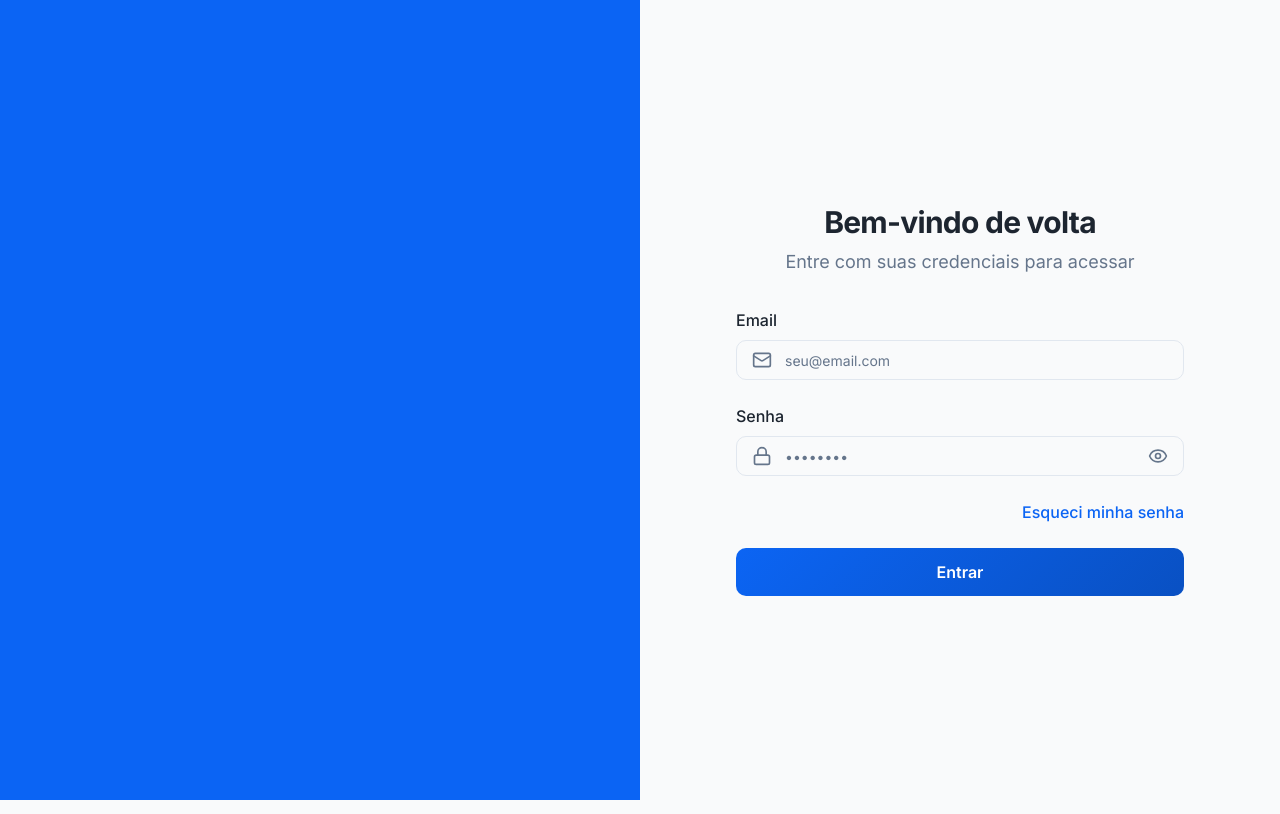
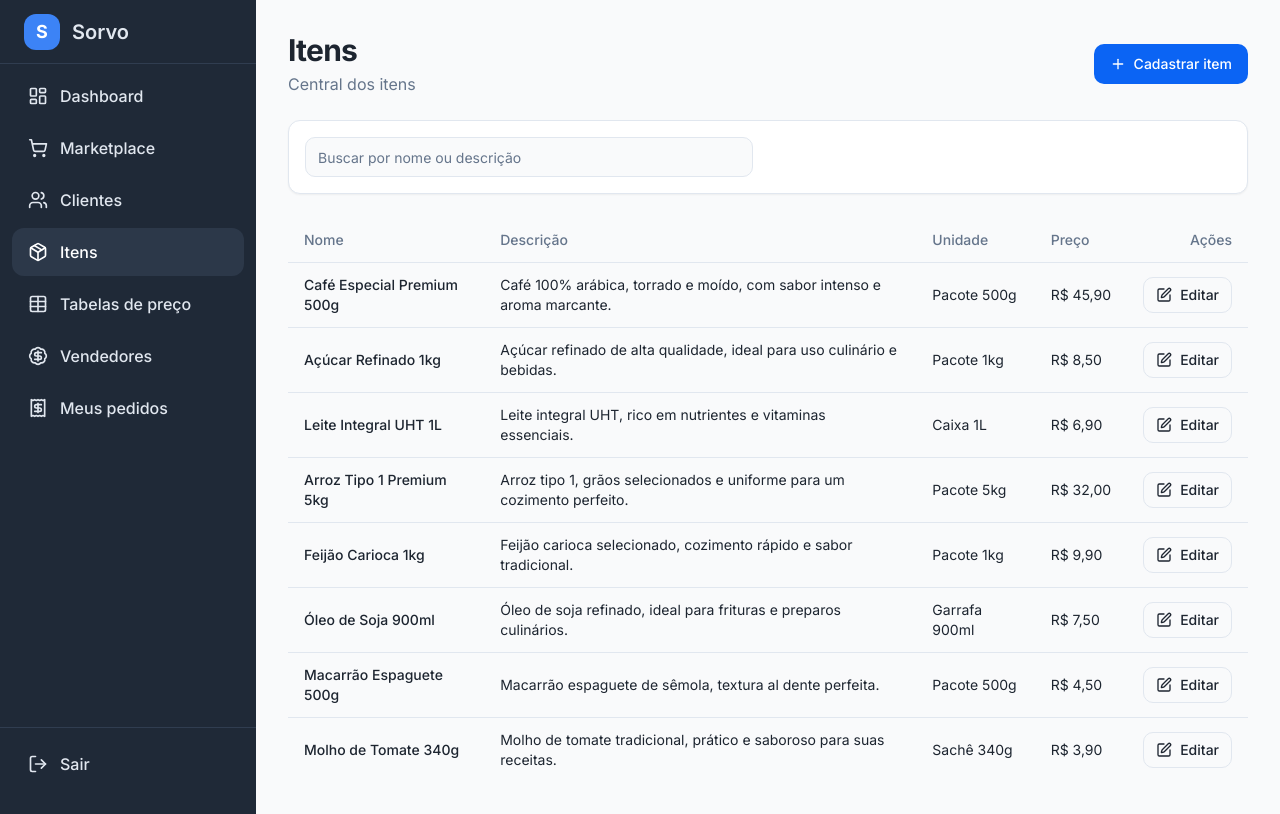
Before and after one commit to Enricomaine/Sorvo, a React (Vite) app in the folder web/: page /itens in a window 1280 px wide. Before the commit this address led to /. Built offline with nearby package versions, Linux system fonts and the light colour scheme; sample sign-in values are in the browser's storage; the HTML template or start-up script is replaced by a standard one.

Commit message:
Adds customized UI for each user role

```diff
--- a/web/src/App.tsx
+++ b/web/src/App.tsx
@@ -42,27 +42,27 @@ const App = () => (
           <BrowserRouter>
             <Routes>
               <Route path="/" element={<Login />} />
-              <Route path="/dashboard" element={<ProtectedRoute><Dashboard /></ProtectedRoute>} />
+              <Route path="/dashboard" element={<ProtectedRoute allowRoles={["admin", "seller"]}><Dashboard /></ProtectedRoute>} />
               <Route path="/marketplace" element={<ProtectedRoute><Marketplace /></ProtectedRoute>} />
-              <Route path="/clientes" element={<ProtectedRoute><Customers /></ProtectedRoute>} />
+              <Route path="/clientes" element={<ProtectedRoute allowRoles={["admin", "seller"]}><Customers /></ProtectedRoute>} />
               <Route path="/esqueci-senha" element={<ForgotPassword />} />
               <Route path="/recuperar-senha" element={<ResetPassword />} />
               <Route path="/primeiro-acesso" element={<FirstAccess />} />
-              <Route path="/pedido/:id" element={<ProtectedRoute><OrderView /></ProtectedRoute>} />
+              <Route path="/pedido/:id" element={<ProtectedRoute allowRoles={["admin", "seller"]}><OrderView /></ProtectedRoute>} />
               <Route path="/meus-pedidos" element={<ProtectedRoute><MyOrders /></ProtectedRoute>} />
               <Route path="/meus-pedidos/:id" element={<ProtectedRoute><OrderReadOnly /></ProtectedRoute>} />
-              <Route path="/clientes/novo" element={<ProtectedRoute><CustomerCreate /></ProtectedRoute>} />
-              <Route path="/clientes/:id/editar" element={<ProtectedRoute><CustomerEdit /></ProtectedRoute>} />
-              <Route path="/itens" element={<ProtectedRoute><Items /></ProtectedRoute>} />
-              <Route path="/itens/novo" element={<ProtectedRoute><ItemCreate /></ProtectedRoute>} />
-              <Route path="/itens/:id/editar" element={<ProtectedRoute><ItemEdit /></ProtectedRoute>} />
-              <Route path="/tabelas-preco" element={<ProtectedRoute><PriceTables /></ProtectedRoute>} />
-              <Route path="/tabelas-preco/nova" element={<ProtectedRoute><PriceTableCreate /></ProtectedRoute>} />
-              <Route path="/tabelas-preco/:id/editar" element={<ProtectedRoute><PriceTableEdit /></ProtectedRoute>} />
-              <Route path="/vendedores" element={<ProtectedRoute><Sellers /></ProtectedRoute>} />
-              <Route path="/vendedores/novo" element={<ProtectedRoute><SellerCreate /></ProtectedRoute>} />
-              <Route path="/vendedores/:id/editar" element={<ProtectedRoute><SellerEdit /></ProtectedRoute>} />
-              <Route path="/product/:id" element={<ProtectedRoute><ProductDetail /></ProtectedRoute>} />
+              <Route path="/clientes/novo" element={<ProtectedRoute allowRoles={["admin", "seller"]}><CustomerCreate /></ProtectedRoute>} />
+              <Route path="/clientes/:id/editar" element={<ProtectedRoute allowRoles={["admin", "seller"]}><CustomerEdit /></ProtectedRoute>} />
+              <Route path="/itens" element={<ProtectedRoute allowRoles={["admin", "seller"]}><Items /></ProtectedRoute>} />
+              <Route path="/itens/novo" element={<ProtectedRoute allowRoles={["admin", "seller"]}><ItemCreate /></ProtectedRoute>} />
+              <Route path="/itens/:id/editar" element={<ProtectedRoute allowRoles={["admin", "seller"]}><ItemEdit /></ProtectedRoute>} />
+              <Route path="/tabelas-preco" element={<ProtectedRoute allowRoles={["admin", "seller"]}><PriceTables /></ProtectedRoute>} />
+              <Route path="/tabelas-preco/nova" element={<ProtectedRoute allowRoles={["admin", "seller"]}><PriceTableCreate /></ProtectedRoute>} />
+              <Route path="/tabelas-preco/:id/editar" element={<ProtectedRoute allowRoles={["admin", "seller"]}><PriceTableEdit /></ProtectedRoute>} />
+              <Route path="/vendedores" element={<ProtectedRoute allowRoles={["admin", "seller"]}><Sellers /></ProtectedRoute>} />
+              <Route path="/vendedores/novo" element={<ProtectedRoute allowRoles={["admin", "seller"]}><SellerCreate /></ProtectedRoute>} />
+              <Route path="/vendedores/:id/editar" element={<ProtectedRoute allowRoles={["admin", "seller"]}><SellerEdit /></ProtectedRoute>} />
+              <Route path="/product/:id" element={<ProtectedRoute allowRoles={["admin", "seller", "customer"]}><ProductDetail /></ProtectedRoute>} />
               <Route path="*" element={<NotFound />} />
             </Routes>
           </BrowserRouter>
--- a/web/src/components/AppSidebar.tsx
+++ b/web/src/components/AppSidebar.tsx
@@ -1,9 +1,11 @@
 import { LayoutDashboard, ShoppingCart, LogOut, Menu, X, Users, Package, Table, BadgeDollarSign, Receipt } from "lucide-react";
 import { NavLink, useNavigate } from "react-router-dom";
-import { useState } from "react";
+import { useMemo, useState } from "react";
 import { cn } from "@/lib/utils";
 import { Button } from "@/components/ui/button";
 import { useToast } from "@/hooks/use-toast";
+import { useAuth } from "@/contexts/AuthContext";
+import { logout as apiLogout } from "@/lib/api";
 
 const menuItems = [
   {
@@ -51,8 +53,36 @@ export function AppSidebar({ children }: AppSidebarProps) {
   const [isOpen, setIsOpen] = useState(false);
   const navigate = useNavigate();
   const { toast } = useToast();
+  const { logout, token } = useAuth();
+
+  const role = useMemo(() => {
+    const tokenSource = token || (typeof window !== "undefined" ? localStorage.getItem("sorvo_token") : null);
+    if (!tokenSource) return undefined;
+    try {
+      const payloadBase64Url = tokenSource.split(".")[1];
+      const base64 = payloadBase64Url.replace(/-/g, "+").replace(/_/g, "/");
+      const padded = base64 + "===".slice(0, (4 - (base64.length % 4)) % 4);
+      const payloadJson = JSON.parse(atob(padded));
+      return payloadJson?.role as string | undefined;
+    } catch {
+      return undefined;
+    }
+  }, [token]);
+
+  const visibleMenuItems = useMemo(() => {
+    if (role === "customer") {
+      return menuItems.filter((it) => ["/marketplace", "/meus-pedidos"].includes(it.url));
+    }
+    if (role === "seller") {
+      return menuItems.filter(it => !["/vendedores"].includes(it.url))
+    }
+    return menuItems;
+  }, [role]);
 
   const handleLogout = () => {
+    logout();
+
+    apiLogout().catch(() => {});
     toast({
       title: "Logout realizado",
       description: "Você foi desconectado com sucesso.",
@@ -62,22 +92,16 @@ export function AppSidebar({ children }: AppSidebarProps) {
 
   return (
 <div className="flex min-h-screen w-full">
-      {/* Mobile overlay */}
       {isOpen && (
-        <div
-          className="fixed inset-0 z-40 bg-foreground/20 backdrop-blur-sm lg:hidden"
-          onClick={() => setIsOpen(false)}
+  <div className="fixed inset-0 z-40 bg-foreground/20 backdrop-blur-sm lg:hidden" onClick={() => setIsOpen(false)}
         />
       )}
 
-      {/* Sidebar */}
-      <aside
-        className={cn(
+      <aside className={cn(
           "fixed inset-y-0 left-0 z-50 flex w-64 flex-col bg-sidebar transition-transform duration-300 lg:static lg:translate-x-0",
           isOpen ? "translate-x-0" : "-translate-x-full"
         )}
       >
-        {/* Logo */}
 <div className="flex h-16 items-center justify-between border-b border-sidebar-border px-6">
     <div className="flex items-center gap-3">
       <div className="flex h-9 w-9 items-center justify-center rounded-lg bg-sidebar-primary">
@@ -85,24 +109,15 @@ export function AppSidebar({ children }: AppSidebarProps) {
       </div>
       <span className="text-xl font-semibold text-sidebar-foreground">Sorvo</span>
     </div>
-          <Button
-            variant="ghost"
-            size="icon"
-            className="lg:hidden text-sidebar-foreground hover:bg-sidebar-accent"
-            onClick={() => setIsOpen(false)}
+    <Button variant="ghost" size="icon" className="lg:hidden text-sidebar-foreground hover:bg-sidebar-accent" onClick={() => setIsOpen(false)}
           >
 <X className="h-5 w-5" />
   </Button>
 </div>
 
-        {/* Navigation */}
-        <nav className="flex-1 space-y-1 px-3 py-4">
-          {menuItems.map((item) => (
-            <NavLink
-              key={item.url}
-              to={item.url}
-              onClick={() => setIsOpen(false)}
-              className={({ isActive }) =>
+<nav className="flex-1 space-y-1 px-3 py-2 overflow-y-auto">
+          {visibleMenuItems.map((item) => (
+  <NavLink key={item.url} to={item.url} onClick={() => setIsOpen(false)} className={({ isActive }) =>
                 cn(
                   "flex items-center gap-3 rounded-lg px-4 py-3 text-base font-medium transition-colors",
                   isActive
@@ -117,26 +132,17 @@ export function AppSidebar({ children }: AppSidebarProps) {
           ))}
 </nav>
 
-        {/* Logout */}
-        <div className="border-t border-sidebar-border p-3">
-          <button
-            onClick={handleLogout}
-            className="flex w-full items-center gap-3 rounded-lg px-4 py-3 text-base font-medium text-sidebar-foreground transition-colors hover:bg-sidebar-accent/50 hover:text-sidebar-accent-foreground"
-          >
+<div className="border-t border-sidebar-border p-3 sticky bottom-0 bg-sidebar">
+<button onClick={handleLogout} className="flex w-full items-center gap-3 rounded-lg px-4 py-3 text-base font-medium text-sidebar-foreground transition-colors hover:bg-sidebar-accent/50 hover:text-sidebar-accent-foreground">
   <LogOut className="h-5 w-5" />
             Sair
 </button>
 </div>
 </aside>
 
-      {/* Main content */}
 <div className="flex flex-1 flex-col">
-        {/* Mobile header */}
 <header className="sticky top-0 z-30 flex h-16 items-center gap-4 border-b bg-background px-4 lg:hidden">
-          <Button
-            variant="ghost"
-            size="icon"
-            onClick={() => setIsOpen(true)}
+<Button variant="ghost" size="icon" onClick={() => setIsOpen(true)}
           >
 <Menu className="h-5 w-5" />
 </Button>
@@ -148,7 +154,6 @@ export function AppSidebar({ children }: AppSidebarProps) {
 </div>
 </header>
 
-        {/* Page content */}
 <main className="flex-1 overflow-auto">
           {children}
 </main>
--- a/web/src/components/ProtectedRoute.tsx
+++ b/web/src/components/ProtectedRoute.tsx
@@ -1,14 +1,35 @@
-import { ReactNode } from "react";
+import { ReactNode, useMemo } from "react";
 import { Navigate, useLocation } from "react-router-dom";
 import { useAuth } from "@/contexts/AuthContext";
 import { useToast } from "@/hooks/use-toast";
 
-export default function ProtectedRoute({ children }: { children: ReactNode }) {
-  const { isAuthenticated } = useAuth();
+interface ProtectedRouteProps {
+  children: ReactNode;
+  allowRoles?: Array<"admin" | "seller" | "customer">;
+}
+
+export default function ProtectedRoute({ children, allowRoles }: ProtectedRouteProps) {
+  const { isAuthenticated, token } = useAuth();
   const { toast } = useToast();
   const location = useLocation();
 
-  if (!isAuthenticated) {
+  const role = useMemo(() => {
+    if (!token) return undefined;
+    try {
+    const payloadBase64Url = token.split(".")[1];
+    const base64 = payloadBase64Url.replace(/-/g, "+").replace(/_/g, "/");
+    const padded = base64 + "===".slice(0, (4 - (base64.length % 4)) % 4);
+    const payloadJson = JSON.parse(atob(padded));
+      return payloadJson?.role as string | undefined;
+    } catch {
+      return undefined;
+    }
+  }, [token]);
+
+  // If a token exists in localStorage but context hasn't updated yet, avoid immediate redirect
+  const tokenInStorage = typeof window !== "undefined" ? localStorage.getItem("sorvo_token") : null;
+
+  if (!isAuthenticated && !tokenInStorage) {
     toast({
       title: "Não autorizado",
       description: "Faça login para utilizar esse recurso",
@@ -16,5 +37,21 @@ export default function ProtectedRoute({ children }: { children: ReactNode }) {
     return <Navigate to="/" replace state={{ from: location }} />;
   }
 
+  if (allowRoles && role && !allowRoles.includes(role as any)) {
+    toast({
+      title: "Acesso restrito",
+      description: "Você não tem permissão para acessar esta página.",
+      variant: "destructive",
+    });
+    // If a customer tries to access admin/seller pages, send to marketplace; otherwise fallback to dashboard
+    return (
+      <Navigate
+        to={role === "customer" ? "/marketplace" : "/dashboard"}
+        replace
+        state={{ from: location }}
+      />
+    );
+  }
+
   return <>{children}</>;
 }
--- a/web/src/pages/Login.tsx
+++ b/web/src/pages/Login.tsx
@@ -35,7 +35,24 @@ const Login = () => {
         title: "Login realizado com sucesso!",
         description: "Bem-vindo ao Sorvo.",
       });
-      navigate("/dashboard");
+      // Decode JWT to read role and redirect accordingly
+      try {
+        const payloadBase64 = token.split(".")[1];
+        const payloadJson = JSON.parse(atob(payloadBase64));
+        const role = (payloadJson?.role as string | undefined) ?? "";
+
+        if (role === "admin" || role === "seller") {
+          navigate("/dashboard");
+        } else if (role === "customer") {
+          navigate("/marketplace");
+        } else {
+          // Fallback: unknown role goes to dashboard
+          navigate("/dashboard");
+        }
+      } catch {
+        // If decoding fails, fallback to dashboard
+        navigate("/dashboard");
+      }
     } catch (err: any) {
       toast({
         title: "Falha no login",
```
Also changed, not shown: 2 other files (tests, documents, lock files or other folders). Lines whose indentation alone changed are shown as unchanged.
